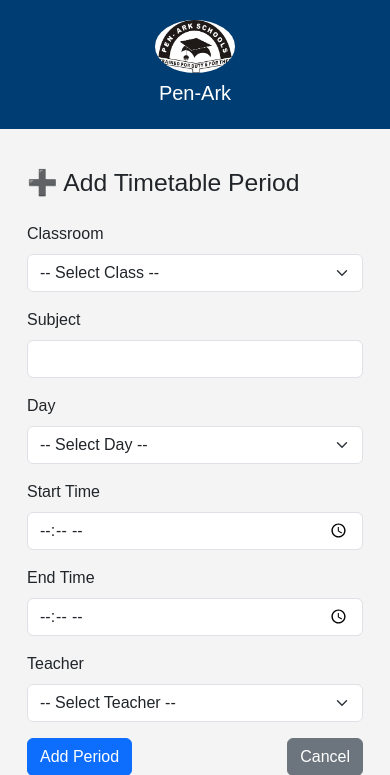
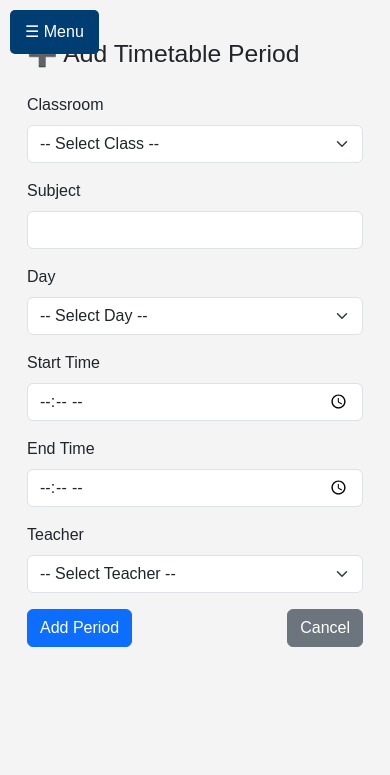
Before and after one commit to Chukwuaruka/school_portal, a Django app: page /timetables/add/ in a window 390 px wide. Shown: the top 775 px of the page. Run offline with Django 5.2, Linux system fonts and the light colour scheme; tables that the repository leaves empty hold one stand-in row (values such as "Sample post").

Commit message:
Improved sidebar with active link + mobile toggle

```diff
--- a/portal/templates/portal/base.html
+++ b/portal/templates/portal/base.html
@@ -47,28 +47,33 @@
       padding: 30px;
     }
 
-    /* Mobile view: collapse sidebar */
+    /* Mobile view */
     @media (max-width: 768px) {
       .sidebar {
-        position: relative;
-        width: 100%;
-        height: auto;
-        display: flex;
-        flex-direction: row;
-        flex-wrap: wrap;
-        justify-content: center;
+        position: fixed;
+        transform: translateX(-100%);
+        z-index: 1000;
       }
 
-      .sidebar a {
-        flex: 1 1 100%;
-        text-align: center;
-        padding: 10px;
-        border-top: 1px solid rgba(255, 255, 255, 0.1);
+      .sidebar.show {
+        transform: translateX(0);
       }
 
       .content {
         margin-left: 0;
         padding: 15px;
+      }
+
+      .menu-toggle {
+        position: fixed;
+        top: 10px;
+        left: 10px;
+        z-index: 1100;
+        background-color: #003d73;
+        color: white;
+        border: none;
+        padding: 10px 15px;
+        border-radius: 5px;
       }
     }
   </style>
@@ -78,7 +83,11 @@
 
 <body class="{% block body_class %}{% endblock %}">
   {% if request.resolver_match.url_name != 'login' and request.resolver_match.url_name != 'register' %}
-    <div class="sidebar">
+
+    <!-- Mobile toggle button -->
+    <button class="menu-toggle d-md-none" onclick="toggleSidebar()">☰ Menu</button>
+
+    <div class="sidebar" id="sidebar">
       <div class="text-center mb-3">
         <img src="{% static 'portal/images/logo.jpg' %}" class="img-fluid rounded-circle" width="80" alt="Logo">
         <h5 class="mt-2">Pen-Ark</h5>
@@ -119,6 +128,12 @@
   </div>
 
   <script src="https://cdn.jsdelivr.net/npm/bootstrap@5.3.3/dist/js/bootstrap.bundle.min.js"></script>
+  <script>
+    function toggleSidebar() {
+      const sidebar = document.getElementById('sidebar');
+      sidebar.classList.toggle('show');
+    }
+  </script>
   {% block extra_js %}{% endblock %}
 </body>
 </html>
```
Also changed, not shown: other parts of portal/templates/portal/base.html (+18 -18 lines).
